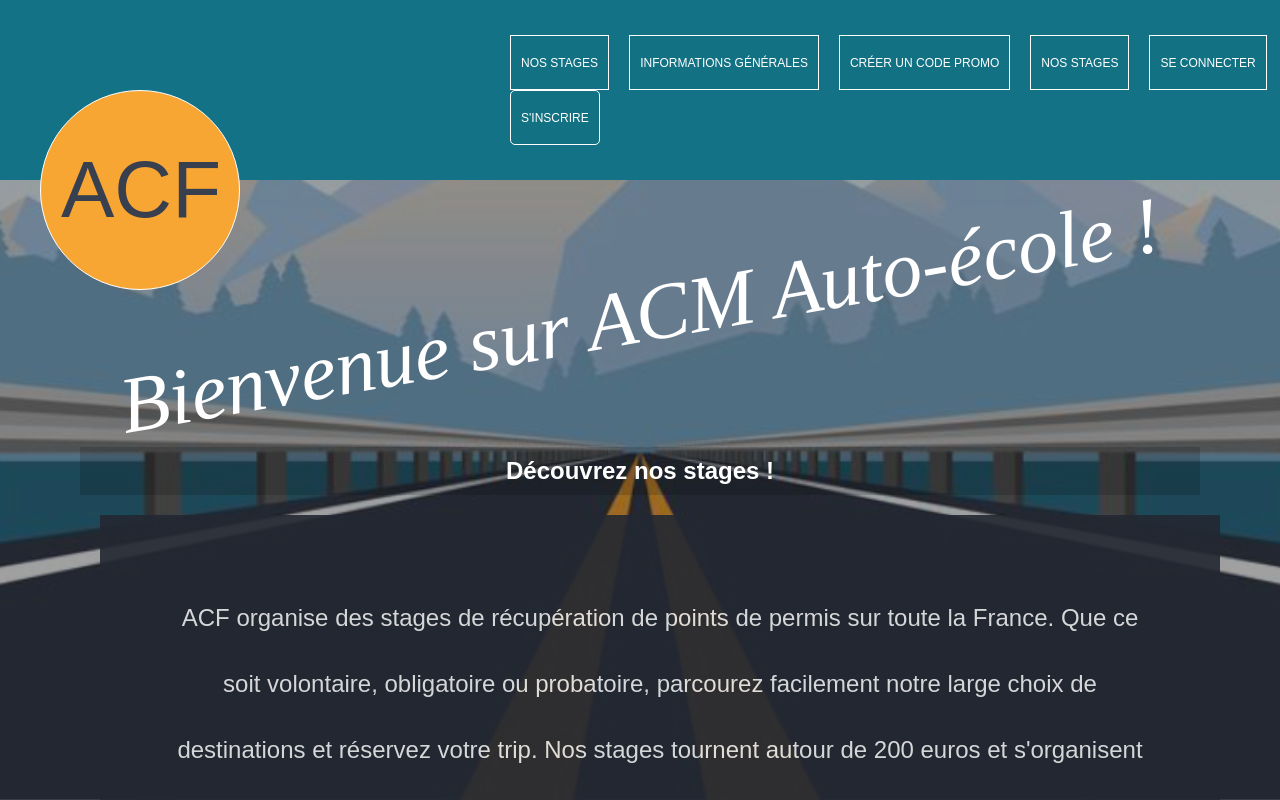
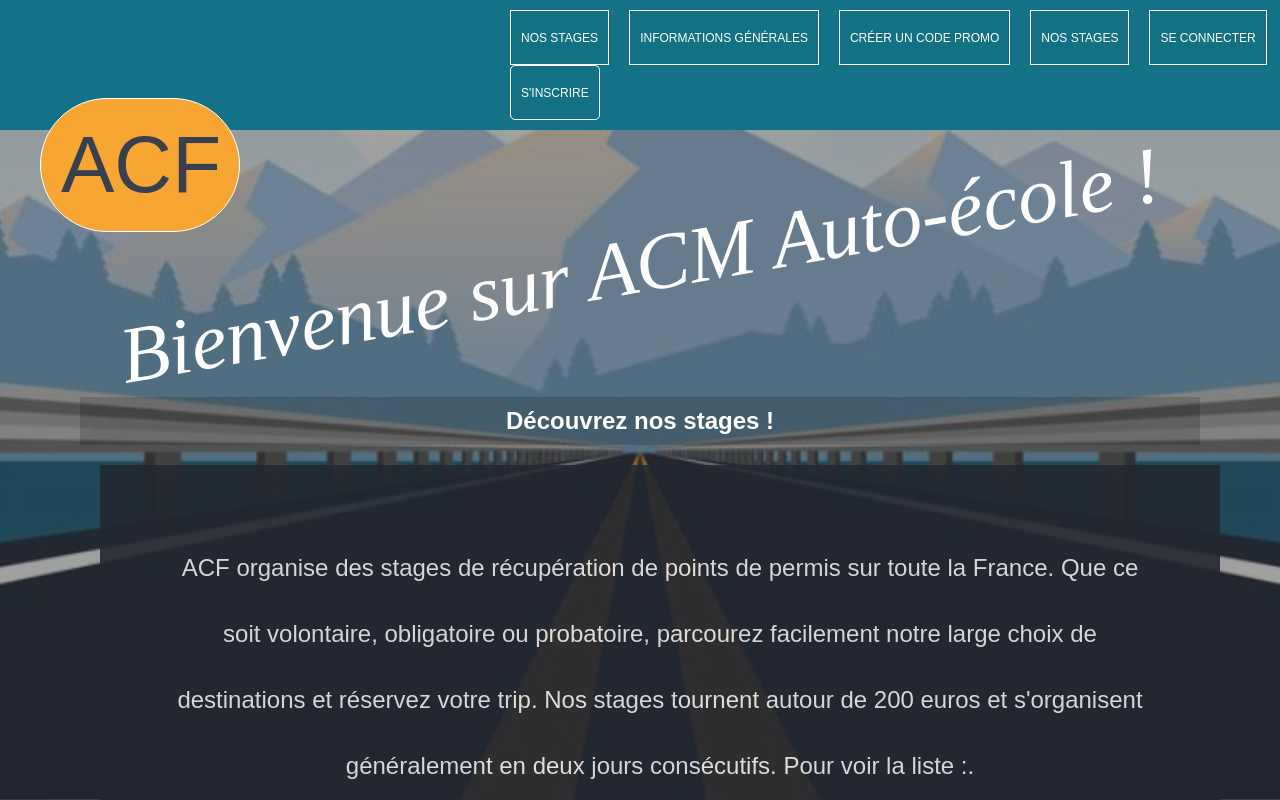
Before and after one commit to sebT-max/auto-ecole_Angular, an Angular app: page / in a window 1280 px wide. Shown: the top 800 px of the page. Built offline with nearby package versions, Linux system fonts and the light colour scheme; a web font is replaced by a local one.

Commit message:
relevé des inscriptions dans  dashboard clients

```diff
--- a/src/app/layout/header/header.component.scss
+++ b/src/app/layout/header/header.component.scss
@@ -6,7 +6,7 @@ header {
   width: 100%;
   z-index: 1000;
   transition: background-color 0.3s ease;
-  height: 180px;
+  height: 130px;
   display: flex;
   justify-content: space-between;
   align-items: center;
@@ -32,7 +32,6 @@ header_nav_links_container{
 
 #logo_acf{
   width: auto;
-  height: 200px;
   font-size: 80px;
   border: 1px solid white;
   color: #383f4e;
@@ -40,7 +39,7 @@ header_nav_links_container{
   border-radius: 100px;
   display: flex;
   align-items: center;
-  background: rgb(248 166 51);
+  background: rgb(248, 166, 51);
 }
 
 header button:hover{
--- a/src/styles.scss
+++ b/src/styles.scss
@@ -19,7 +19,7 @@ body{
   background-repeat: no-repeat;
   background-image: url('/bg_acf.png');
   font-family: 'Montserrat', sans-serif;
-  padding-top: 180px;
+  padding-top: 130px;
 
 }
 
```
